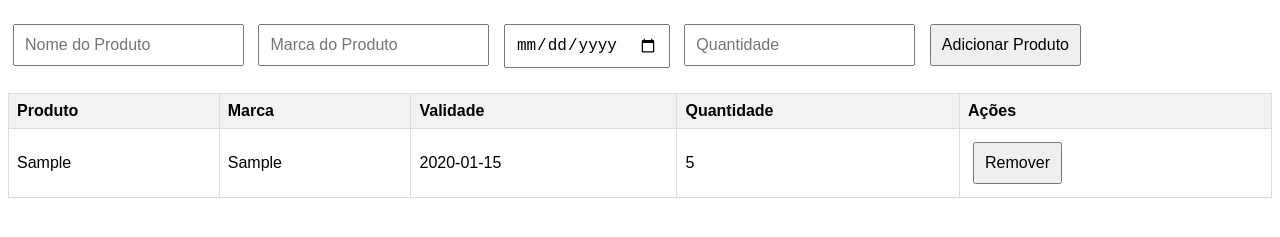
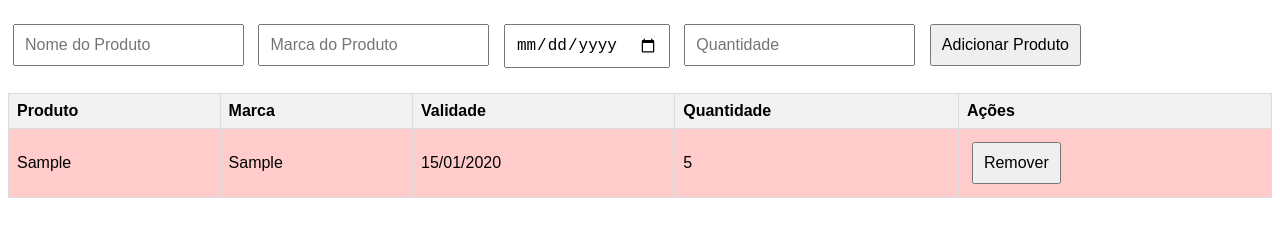
Before and after one commit to in100tiva/projeto-estoque, a plain HTML site: page index.html in a window 1280 px wide. Both pictures are taken after typing "Sample", "Sample", "2020-01-15", "5" into the empty fields and a click on the button "Adicionar Produto". Shown: the part 61-298 px from the top of the page. Drawn offline with Linux system fonts and the light colour scheme.

Commit message:
versão 0.0.3
Explicações das Mudanças:
Destaque Visual para Produtos Próximos da Validade: Utilizamos a classe CSS .expiring para aplicar um fundo vermelho claro a produtos que estejam a 30 dias ou menos da data de validade.
Função checkExpiry: Esta função calcula o número de dias até a validade e adiciona a classe de destaque conforme necessário.

Formatação da Data: Implementei uma função formatDate que transforma a data do formato ISO (YYYY-MM-DD) para o formato brasileiro (DD/MM/YYYY). Essa função é chamada sempre que uma data é apresentada na tabela.
Conversão de Data para Input: Para garantir a compatibilidade com inputs de tipo data, criei uma função formatDateForInput que reverte o formato brasileiro para o formato ISO, que é necessário para operações de edição e armazenamento no localStorage.

Estilos CSS: Duas novas classes (warning e danger) foram adicionadas para estilizar produtos com base em quão perto estão da data de validade.
Função checkExpiry: Esta função agora aplica diferentes classes CSS dependendo da proximidade da data de validade (30 dias para amarelo, 15 dias para vermelho).

Ajuste de Fuso Horário: Adicionamos T00:00:00Z ao criar objetos Date a partir de strings de data para garantir que as datas sejam tratadas como UTC. Isso previne a subtração de um dia devido a diferenças de fuso horário.
Conversão de Data de Volta: As funções de formatação e conversão foram ajustadas para lidar corretamente com o fuso horário UTC.

```diff
--- a/index.html
+++ b/index.html
@@ -15,6 +15,7 @@
         <input type="number" id="productQuantity" placeholder="Quantidade" required min="1">
         <button type="submit">Adicionar Produto</button>
     </form>
+    <button id="saveChanges" style="display:none;" onclick="saveProducts()">Salvar Alterações</button>
     <div id="alert"></div>
     <table>
         <thead>
--- a/script.js
+++ b/script.js
@@ -5,14 +5,86 @@ document.getElementById('productForm').addEventListener('submit', function(e) {
     let expiry = document.getElementById('productExpiry').value;
     let quantity = document.getElementById('productQuantity').value;
     let product = { name, brand, expiry, quantity };
-    addProduct(product);
+    if (document.getElementById('productForm').dataset.isEdit) {
+        updateProduct(product, document.getElementById('productForm').dataset.index);
+        document.getElementById('productForm').removeAttribute('data-is-edit');
+        document.getElementById('productForm').removeAttribute('data-index');
+    } else {
+        addProduct(product);
+        saveProducts();
+    }
     document.getElementById('productForm').reset();
-    saveProducts();
 });
 
 function loadProducts() {
     const products = JSON.parse(localStorage.getItem('products')) || [];
     products.forEach(product => addProduct(product));
+}
+
+function addProduct(product, index=-1) {
+    const productList = document.getElementById('productList');
+    const row = document.createElement('tr');
+    row.innerHTML = generateRowHTML(product, index);
+    productList.appendChild(row);
+    updateRowEvents(row);
+    checkExpiry(row, product.expiry);
+}
+
+function updateProduct(product, index) {
+    const row = document.getElementById('productList').rows[index];
+    row.innerHTML = generateRowHTML(product, index);
+    updateRowEvents(row);
+    checkExpiry(row, product.expiry);
+}
+
+function generateRowHTML(product, index) {
+    let formattedDate = formatDate(product.expiry);
+    return `
+        <td contenteditable="true">${product.name}</td>
+        <td contenteditable="true">${product.brand}</td>
+        <td contenteditable="true">${formattedDate}</td>
+        <td contenteditable="true">${product.quantity}</td>
+        <td><button onclick="deleteProduct(this)">Remover</button></td>
+    `;
+}
+
+function formatDate(dateString) {
+    const date = new Date(dateString + 'T00:00:00Z');  // Ensure the date is treated as UTC
+    return `${date.getUTCDate().toString().padStart(2, '0')}/${(date.getUTCMonth() + 1).toString().padStart(2, '0')}/${date.getUTCFullYear()}`;
+}
+
+function deleteProduct(btn) {
+    const row = btn.parentNode.parentNode;
+    row.parentNode.removeChild(row);
+    saveProducts();
+}
+
+function updateRowEvents(row) {
+    ['blur', 'input'].forEach(event => {
+        for (let i = 0; i < 4; i++) {
+            row.cells[i].addEventListener(event, function() {
+                document.getElementById('saveChanges').style.display = 'block';
+            });
+        }
+    });
+}
+
+function checkExpiry(row, expiry) {
+    const expiryDate = new Date(expiry + 'T00:00:00Z');  // Ensure the date is treated as UTC
+    const today = new Date();
+    today.setUTCHours(0, 0, 0, 0);  // Reset time part
+    const timeDiff = expiryDate - today;
+    const daysUntilExpiry = Math.ceil(timeDiff / (1000 * 3600 * 24));
+    if (daysUntilExpiry <= 15) {
+        row.classList.add('danger');
+        row.classList.remove('warning');
+    } else if (daysUntilExpiry <= 30) {
+        row.classList.add('warning');
+        row.classList.remove('danger');
+    } else {
+        row.classList.remove('warning');
+        row.classList.remove('danger');
+    }
 }
 
 function saveProducts() {
@@ -21,42 +93,18 @@ function saveProducts() {
         let product = {
             name: row.cells[0].textContent,
             brand: row.cells[1].textContent,
-            expiry: row.cells[2].textContent,
+            expiry: formatDateForInput(row.cells[2].textContent),
             quantity: row.cells[3].textContent
         };
         productList.push(product);
     });
     localStorage.setItem('products', JSON.stringify(productList));
+    document.getElementById('saveChanges').style.display = 'none';
 }
 
-function addProduct(product) {
-    const productList = document.getElementById('productList');
-    const row = document.createElement('tr');
-    const currentDate = new Date();
-    const expiryDate = new Date(product.expiry);
-    const diffTime = Math.abs(expiryDate - currentDate);
-    const diffDays = Math.ceil(diffTime / (1000 * 60 * 60 * 24));
-
-    row.innerHTML = `
-        <td>${product.name}</td>
-        <td>${product.brand}</td>
-        <td>${product.expiry}</td>
-        <td>${product.quantity}</td>
-        <td><button onclick="deleteProduct(this)">Remover</button></td>
-    `;
-
-    if (diffDays <= 30) {
-        row.classList.add('expiring');
-        document.getElementById('alert').textContent = 'Atenção: Produtos próximos da validade!';
-    }
-
-    productList.appendChild(row);
-}
-
-function deleteProduct(btn) {
-    const row = btn.parentNode.parentNode;
-    row.parentNode.removeChild(row);
-    saveProducts();
+function formatDateForInput(formattedDate) {
+    const parts = formattedDate.split('/');
+    return `${parts[2]}-${parts[1].padStart(2, '0')}-${parts[0].padStart(2, '0')}`;  // Convert back to YYYY-MM-DD format
 }
 
 window.onload = loadProducts;
--- a/style.css
+++ b/style.css
@@ -27,11 +27,15 @@ th {
     background-color: #f2f2f2;
 }
 
-.expiring {
-    background-color: #ffa07a;
+.warning {
+    background-color: #ffff99; /* Yellow background for warning */
 }
 
-#alert {
-    color: red;
-    font-weight: bold;
+.danger {
+    background-color: #ffcccb; /* Red background for danger */
 }
+
+#saveChanges {
+    display: none;
+    margin-top: 10px;
+}
```
